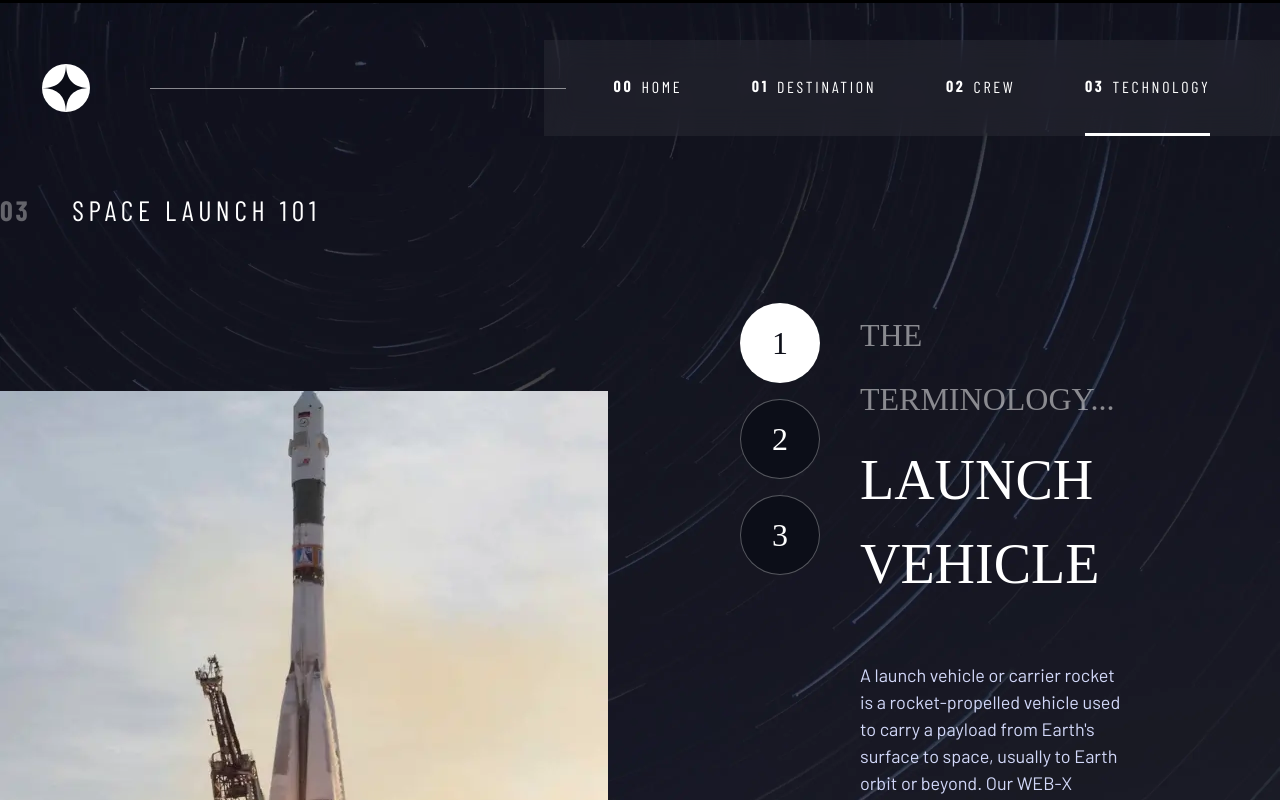
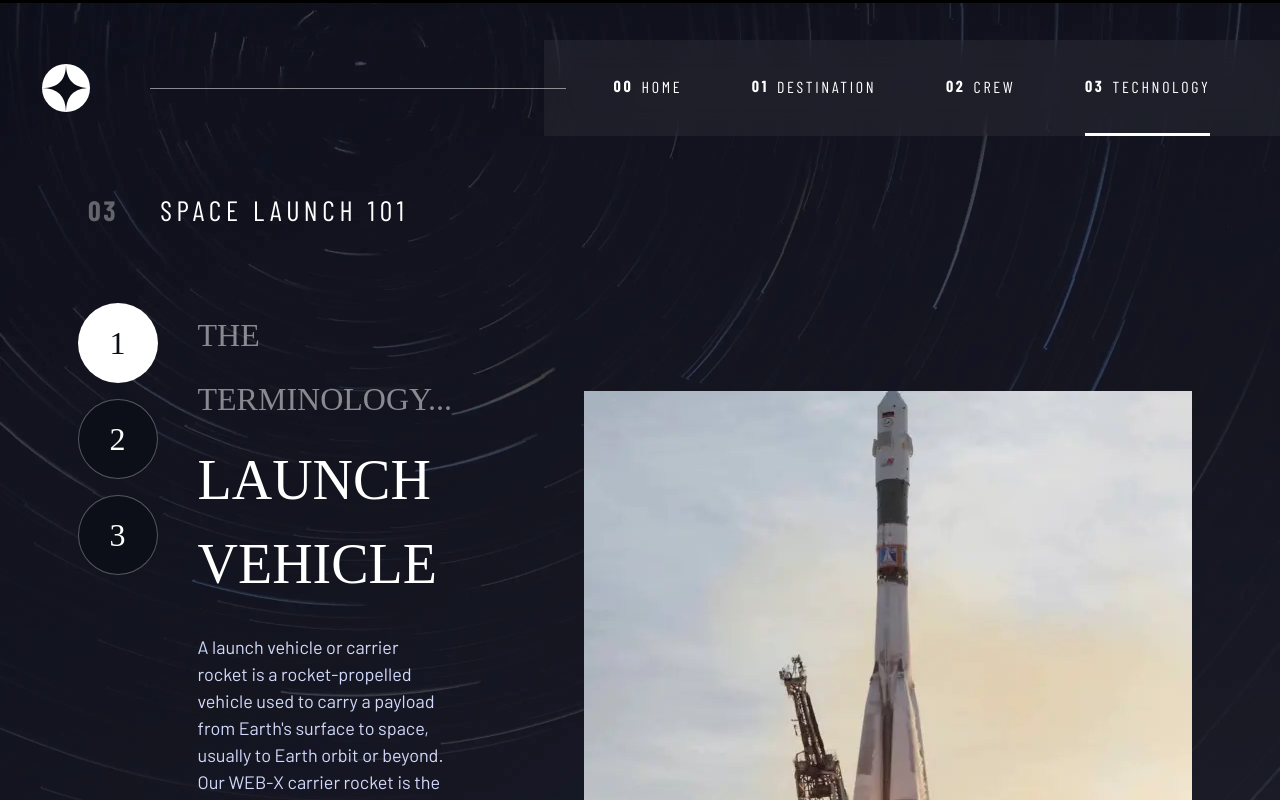
Before and after one commit to CodeHunt101/space-travel, a Next.js app: page /technology in a window 1280 px wide. Shown: the top 800 px of the page. Built offline with nearby package versions, Linux system fonts and the light colour scheme; a web font is replaced by a local one.

Commit message:
fixing some spacings in technology page

```diff
--- a/src/app/hooks/useMediaQuery.tsx
+++ b/src/app/hooks/useMediaQuery.tsx
@@ -1,16 +1,21 @@
 import { useEffect, useState } from 'react'
 
 export const useMediaQuery = (query: string) => {
-  const [matches, setMatches] = useState<boolean>(false)
+  const [matches, setMatches] = useState<boolean>(
+    () => window.matchMedia(query).matches
+  )
+
   useEffect(() => {
     const matchQueryList = window.matchMedia(query)
     function handleChange(e: MediaQueryListEvent) {
       setMatches(e.matches)
     }
     matchQueryList.addEventListener('change', handleChange)
+
     return () => {
       matchQueryList.removeEventListener('change', handleChange)
     }
   }, [query])
+
   return matches
 }
--- a/src/app/technology/page.module.scss
+++ b/src/app/technology/page.module.scss
@@ -27,9 +27,11 @@
       @include md {
         font-size: 1.111em;
         text-align: start;
+        margin-left: 2.333em;
       }
 
       @include lg {
+        margin-left: 0;
         font-size: $fs-500;
       }
     }
@@ -46,7 +48,7 @@
       @include lg {
         position: relative;
         margin-top: 4em;
-        flex-direction: row;
+        flex-direction: row-reverse;
         align-items: flex-start;
         gap: 6em;
       }
@@ -103,6 +105,7 @@
 
       @include md {
         font-size: 2.5rem;
+        margin-bottom: 0.5em;
       }
 
       @include lg {
--- a/src/app/technology/page.tsx
+++ b/src/app/technology/page.tsx
@@ -26,7 +26,7 @@ const Technology = () => {
   )
 
   const isDesktop = useMediaQuery('(min-width: 992px)')
-  console.log(isDesktop)
+  console.log({isDesktop})
 
   if (technologies.length === 0) {
     return <div>No Technologies available</div>
@@ -36,7 +36,7 @@ const Technology = () => {
     <main className={`${styles.technology} text-accent ff-serif`}>
       <section
         aria-labelledby="technology-heading"
-        className={`${styles['content-wrapper']}`}
+        className={`${isDesktop ? 'container': ''} ${styles['content-wrapper']}`}
       >
         <h1 id="technology-heading" className="numbered-title text-white">
           <span>03</span>Space Launch 101
```
